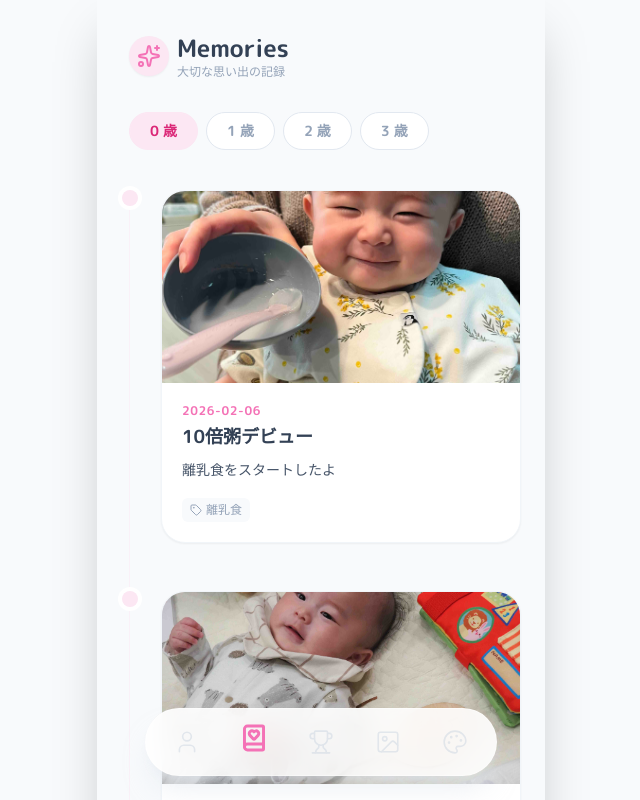
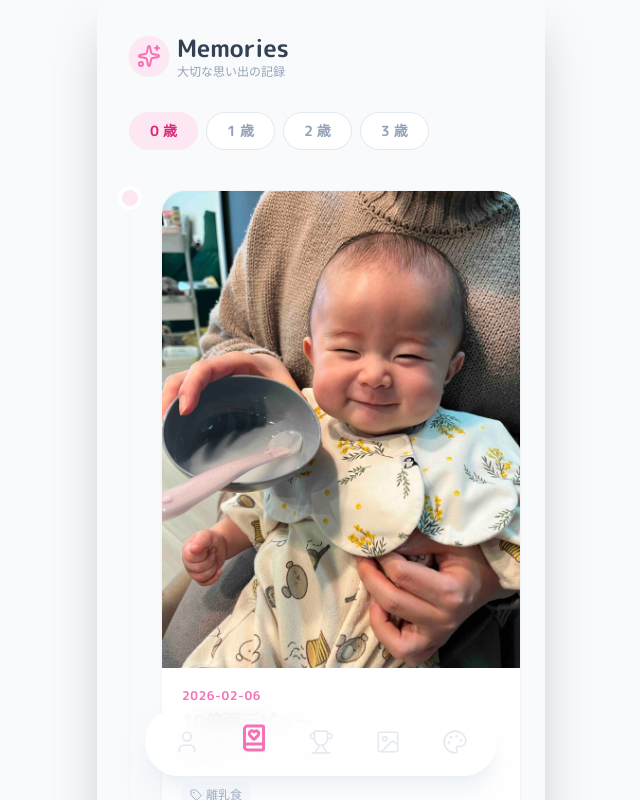
Before and after one commit to ika2kan-fjyu/baby-portfolio-dev, a React (Vite) app: page /memories in a window 1280 px wide. Shown: the top 800 px of the page, without its empty margins (319-959 px from the left). Built offline with nearby package versions, Linux system fonts and the light colour scheme.

Commit message:
メモリーズの写真サイズを元のサイズで表示

```diff
--- a/src/components/memories/MemoryCard.jsx
+++ b/src/components/memories/MemoryCard.jsx
@@ -9,10 +9,10 @@ export function MemoryCard({ date, title, description, tags, image }) {
                 <div className="absolute top-0 left-1/2 -translate-x-1/2 w-4 h-4 rounded-full bg-theme-pink ring-4 ring-white" />
             </div>
 
-            <div className="bg-white rounded-3xl overflow-hidden shadow-sm border border-slate-100 group hover:shadow-md transition-shadow">
+            <div className="bg-white rounded-3xl overflow-hidden shadow-sm border border-slate-100 group transition-shadow">
                 {image && (
-                    <div className="h-48 overflow-hidden">
-                        <img src={image} alt={title} className="w-full h-full object-cover transition-transform duration-500 group-hover:scale-105" />
+                    <div className="overflow-hidden">
+                        <img src={image} alt={title} className="w-full h-auto transition-transform duration-500" />
                     </div>
                 )}
                 <div className="p-5">
```
